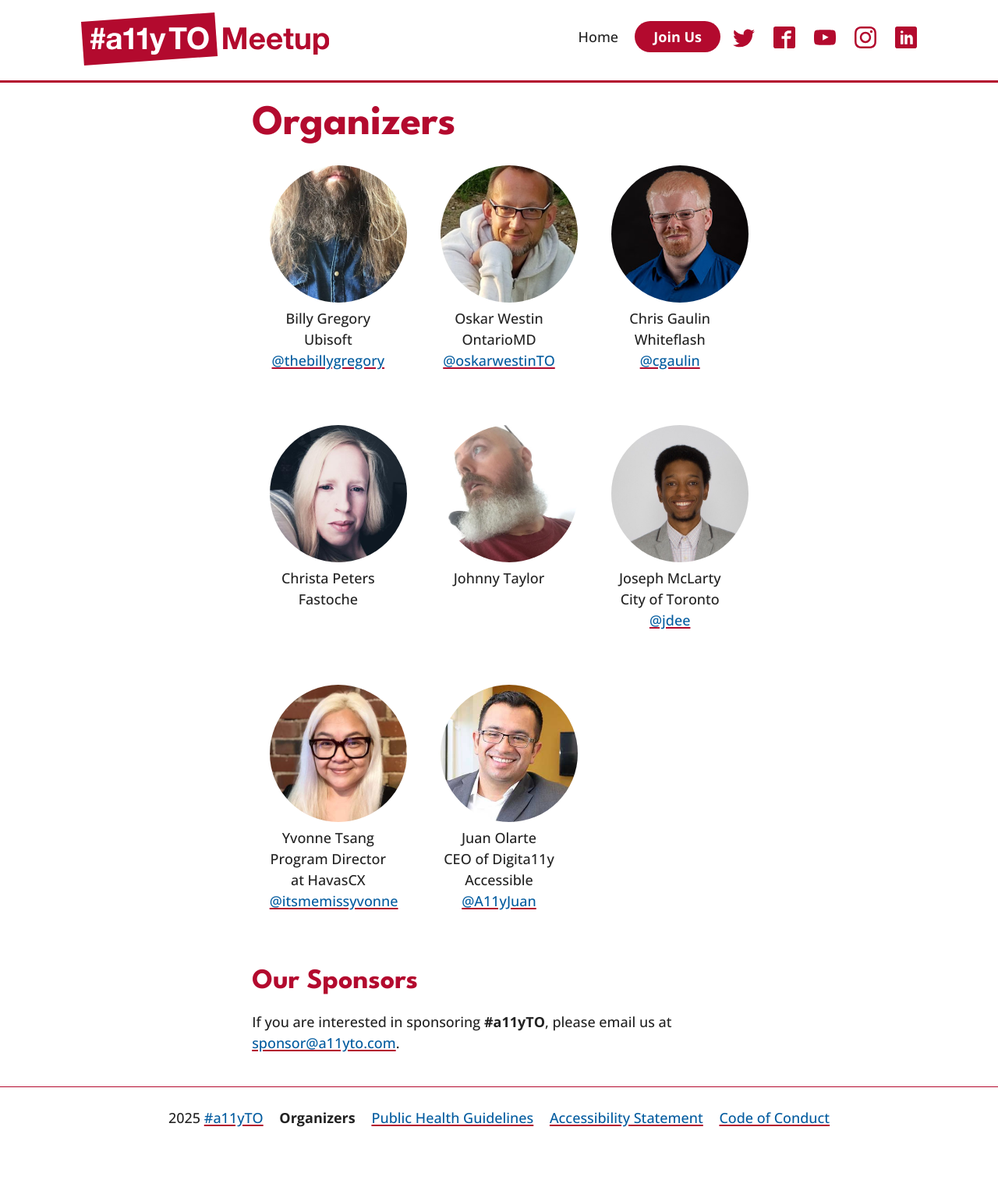
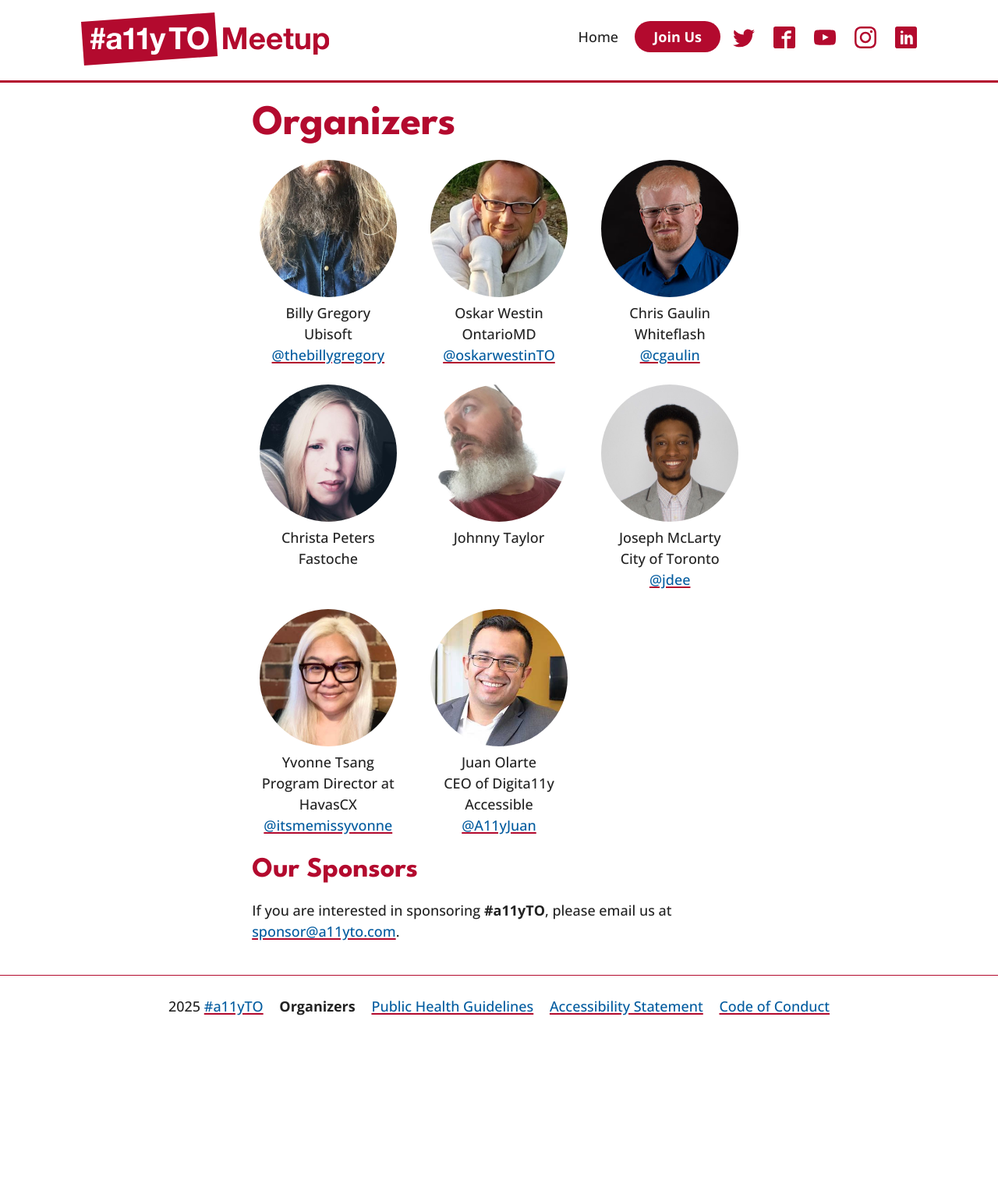
Before and after one commit to a11yTO/static-meetup-site, a Jekyll site: the page built from organizers.html, in a window 1280 px wide. Shown: the whole page at 78% size. Built offline with Jekyll 4.4.1, drawn with Linux system fonts in a browser that asks for light colours; after the commit the page ends 1370 px from its top, so only the background shows below that.

Commit message:
Add width and height and space

```diff
--- a/organizers.html
+++ b/organizers.html
@@ -7,46 +7,102 @@
 
 <ul class="team">
   <li>
-              <img src="/assets/organizers/BillyGregory.jpg" alt="Photo of Billy Gregory's beard" loading="lazy" class="organizer__image">
+    <img
+      src="/assets/organizers/BillyGregory.jpg"
+      alt="Billy Gregory's beard"
+      width="240"
+      height="240"
+      loading="lazy"
+      class="organizer__image"
+    />
     <p>Billy Gregory</p>
     <p>Ubisoft</p>
     <p><a href="https://twitter.com/thebillygregory">@thebillygregory</a></p>
   </li>
   <li>
-              <img src="/assets/organizers/OskarWestin.jpg" alt="Oskar sitting on a Turtle Statue (off screen) trying to look casually respectable." loading="lazy" class="organizer__image">
+    <img
+      src="/assets/organizers/OskarWestin.jpg"
+      alt="Oskar sitting on a Turtle Statue (off screen) trying to look casually respectable."
+      width="240"
+      height="240"
+      loading="lazy"
+      class="organizer__image"
+    />
     <p>Oskar Westin</p>
     <p>OntarioMD</p>
     <p><a href="https://twitter.com/oskarwestinTO">@oskarwestinTO</a></p>
   </li>
   <li>
-              <img src="/assets/organizers/ChrisGaulin.jpg" alt="Photo of Chris Gaulin; handsome devil in a blue shirt" loading="lazy" class="organizer__image">
+    <img
+      src="/assets/organizers/ChrisGaulin.jpg"
+      alt="Chris Gaulin; handsome devil in a blue shirt"
+      width="240"
+      height="240"
+      loading="lazy"
+      class="organizer__image"
+    />
     <p>Chris Gaulin</p>
     <p>Whiteflash</p>
     <p><a href="https://twitter.com/cgaulin">@cgaulin</a></p>
   </li>
   <li>
-              <img src="/assets/organizers/ChristaPeters.jpg" alt="Photo of Christa Peters" loading="lazy" class="organizer__image">
+    <img
+      src="/assets/organizers/ChristaPeters.jpg"
+      alt="Christa Peters"
+      width="240"
+      height="240"
+      loading="lazy"
+      class="organizer__image"
+    />
     <p>Christa Peters</p>
     <p>Fastoche</p>
   </li>
   <li>
-              <img src="/assets/organizers/JohnnyTaylor.jpg" alt="Photo of Johnny Taylor looking to his right, wearing a greying beard and a red t-shirt." loading="lazy" class="organizer__image">
+    <img
+      src="/assets/organizers/JohnnyTaylor.jpg"
+      alt="Johnny Taylor looking to his right, wearing a greying beard and a red t-shirt."
+      width="240"
+      height="240"
+      loading="lazy"
+      class="organizer__image"
+    />
     <p>Johnny Taylor</p>
   </li>
   <li>
-              <img src="/assets/organizers/JosephMcLarty.jpg" alt="Photo of Joseph McLarty" loading="lazy" class="organizer__image">
+    <img
+      src="/assets/organizers/JosephMcLarty.jpg"
+      alt="Joseph McLarty"
+      width="240"
+      height="240"
+      loading="lazy"
+      class="organizer__image"
+    />
     <p>Joseph McLarty</p>
     <p>City of Toronto</p>
     <p><a href="https://twitter.com/jdee">@jdee</a></p>
   </li>
   <li>
-              <img src="/assets/organizers/YvonneTsang.jpg" alt="Photo of Yvonne Tsang" loading="lazy" class="organizer__image">
+    <img
+      src="/assets/organizers/YvonneTsang.jpg"
+      alt="Yvonne Tsang"
+      width="240"
+      height="240"
+      loading="lazy"
+      class="organizer__image"
+    />
     <p>Yvonne Tsang</p>
     <p>Program Director at HavasCX</p>
     <p><a href="https://twitter.com/itsmemissyvonne">@itsmemissyvonne</a></p>
   </li>
   <li>
-              <img src="/assets/organizers/JuanOlarte.jpg" alt="Photo of Juan Olarte" loading="lazy" class="organizer__image">
+    <img
+      src="/assets/organizers/JuanOlarte.jpg"
+      alt="Juan Olarte"
+      width="240"
+      height="240"
+      loading="lazy"
+      class="organizer__image"
+    />
     <p>Juan Olarte</p>
     <p>CEO of Digita11y Accessible</p>
     <p><a href="https://twitter.com/A11yJuan">@A11yJuan</a></p>
--- a/styles.css
+++ b/styles.css
@@ -154,11 +154,6 @@
 h6 {
   margin: 0;
 }
-@media (min-width: 35rem) {
-  .page-title {
-    font-size: 3.375rem;
-  }
-}
 .sub-head {
   margin-bottom: 0.25rem;
 }
@@ -213,6 +208,7 @@
   margin: 0;
 }
 .team img {
+  height: auto;
   max-width: 14rem;
 }
 @supports (display: grid) {
@@ -220,6 +216,10 @@
     display: grid;
     grid-template-columns: repeat(auto-fit, minmax(min(12rem, 100%), 1fr));
     grid-gap: 1.5rem;
+    margin: 1rem 0 0;
+  }
+  .team li {
+    margin: 0;
   }
   .team img {
     max-width: 11rem;
@@ -347,6 +347,11 @@
   font-weight: 700;
   font-style: normal;
   line-height: 1.1;
+}
+@media (min-width: 35rem) {
+  .page-title {
+    font-size: 3.375rem;
+  }
 }
 .sub-head {
   font-size: 1.5rem;
```
Lines whose indentation alone changed are shown as unchanged.
